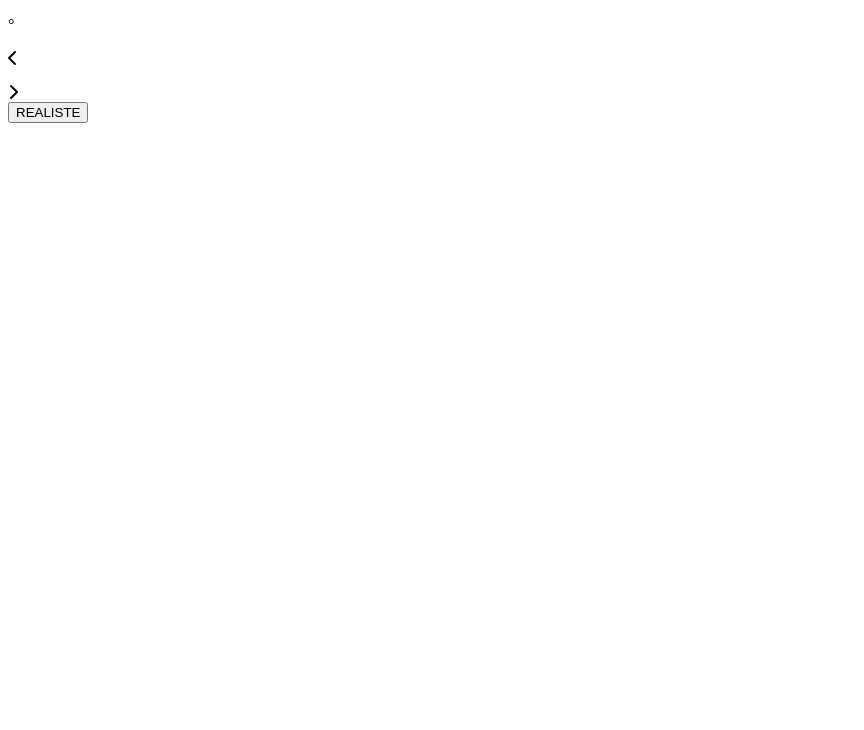
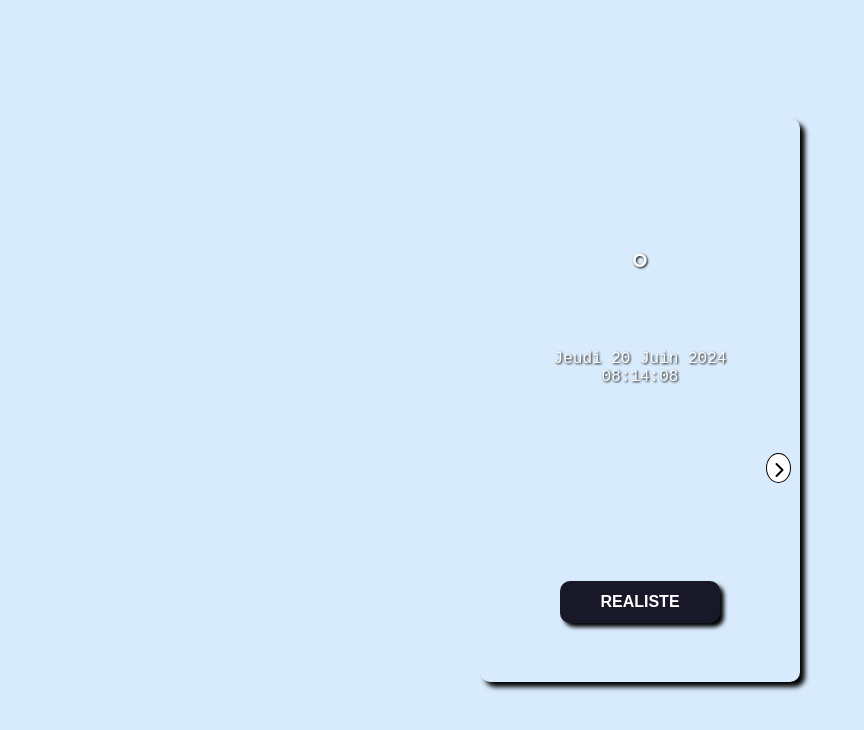
Before and after one commit to lorlor31/meteo, a plain HTML site: page index.html in a window 1280 px wide. Shown: the whole page, without its empty margins (0-864 px from the left). Drawn offline with Linux system fonts and the light colour scheme; the site is published under a folder, as on GitHub Pages, so addresses that start at the root find nothing; a web font is replaced by a local one.

Commit message:
"assets path corrected"

```diff
--- a/assets/script/functions.js
+++ b/assets/script/functions.js
@@ -15,7 +15,7 @@ export async function meteoData(p1,p2) {
   const response = await fetch(p1);
   const data = await response.json();
   const iconAdd = data.weather[0].icon;
-  card.style.backgroundImage = `url(/assets/media/img/${p2}/${iconAdd}.png)`;
+  card.style.backgroundImage = `url(./assets/media/img/${p2}/${iconAdd}.png)`;
   cityName.innerText = data.name;
   weather.innerText = data.weather[0].description;
   temperature.innerText = `${Math.floor(data.main.temp)}°`;
--- a/index.html
+++ b/index.html
@@ -4,14 +4,14 @@
 <head>
   <meta charset="UTF-8" />
   <meta name="viewport" content="width=device-width, initial-scale=1.0" />
-  <link rel="stylesheet" href="/meteo/assets/style/desktop.css" />
+  <link rel="stylesheet" href="./assets/style/desktop.css" />
   <link rel="preconnect" href="https://fonts.googleapis.com" />
   <link rel="preconnect" href="https://fonts.gstatic.com" crossorigin />
   <link href="https://fonts.googleapis.com/css2?family=Sometype+Mono:ital,wght@0,400..700;1,400..700&display=swap"
     rel="stylesheet" />
   <link href="https://fonts.googleapis.com/css2?family=Fragment+Mono:ital@0;1&display=swap" rel="stylesheet" />
   <link rel="stylesheet" href="https://cdnjs.cloudflare.com/ajax/libs/font-awesome/6.5.2/css/all.min.css" />
-  <script type="module" src="/meteo/assets/script/script.js" defer></script>
+  <script type="module" src="./assets/script/script.js" defer></script>
   <title> Appli Meteo </title>
 </head>
 
```
